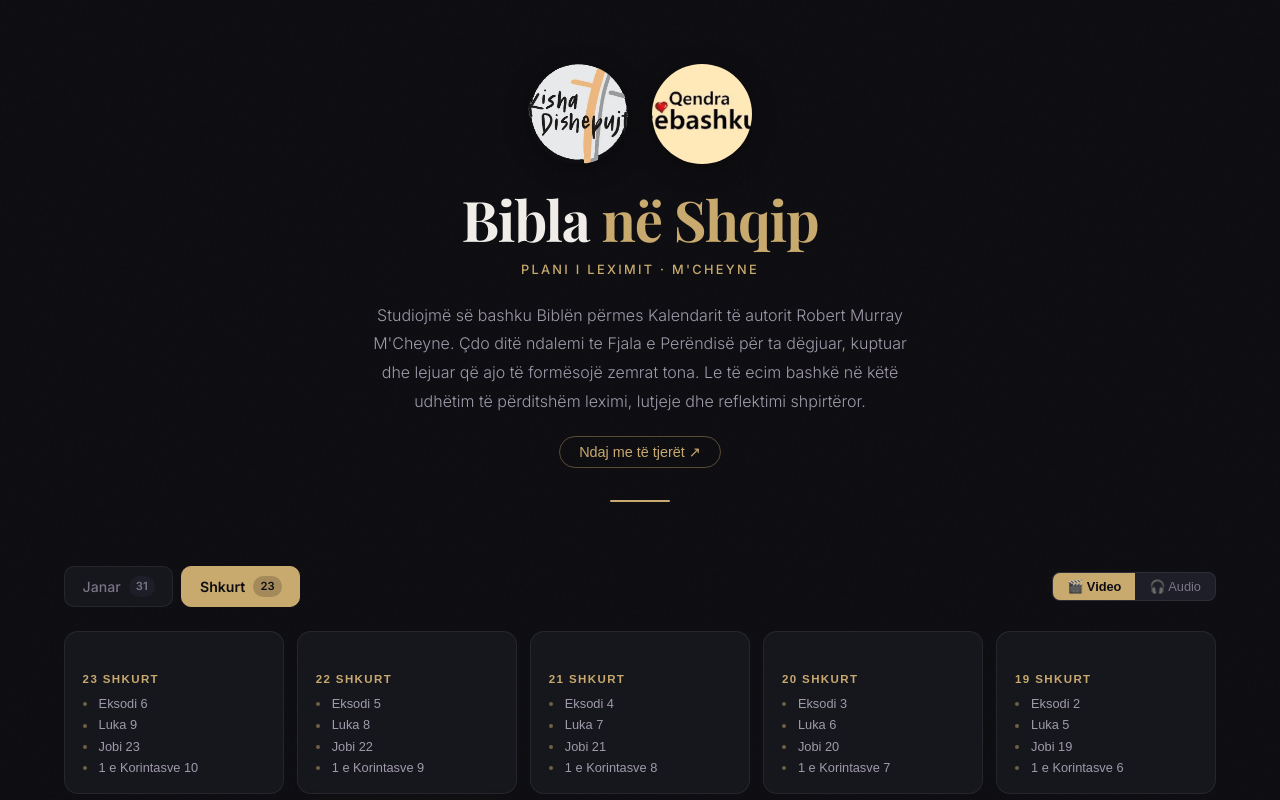
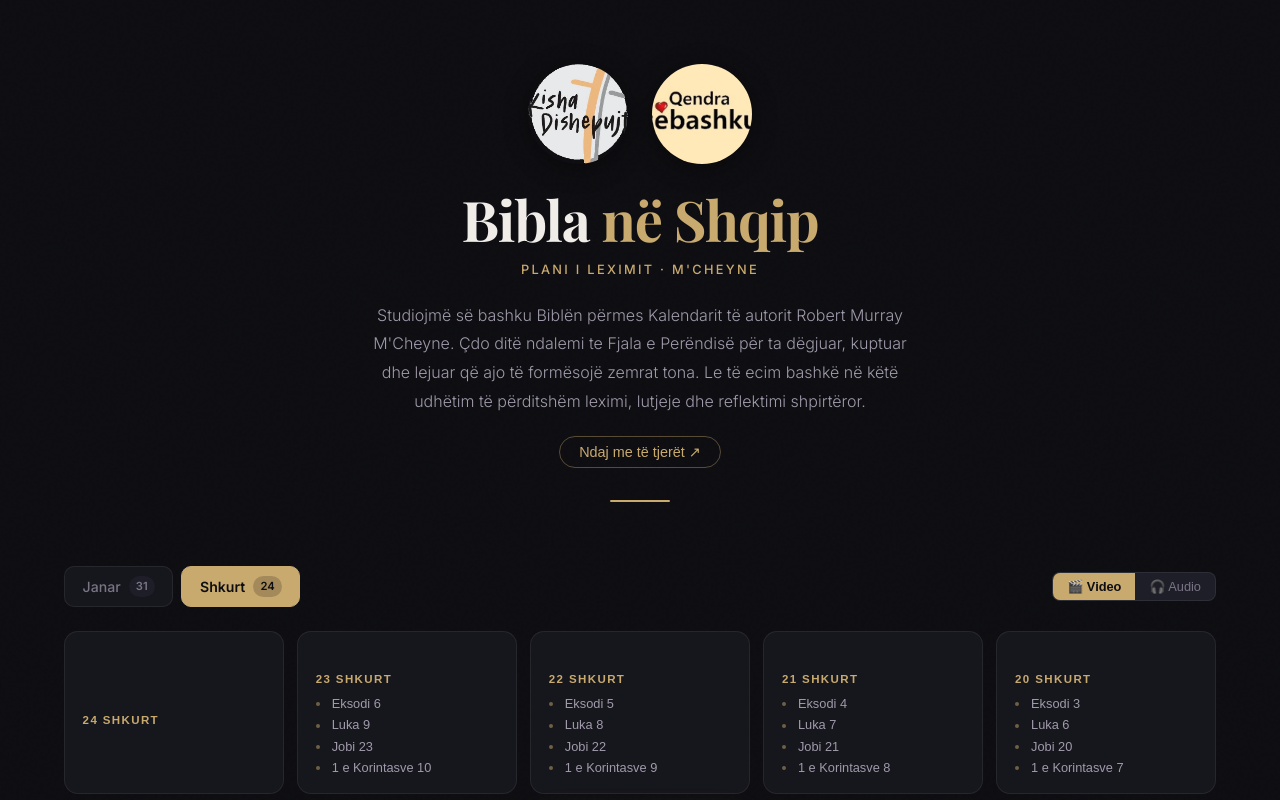
Before and after one commit to jeffandmeredith-max/bibla-shqip, a React (Vite) app: page / in a window 1280 px wide. Shown: the top 800 px of the page. Built offline with nearby package versions, Linux system fonts and the light colour scheme.

Commit message:
chore: daily update 2026-02-24

```diff
--- a/src/data/february.js
+++ b/src/data/february.js
@@ -563,5 +563,11 @@ export const february = [
         "start": 779
       }
     ]
+  },
+  {
+    "day": 24,
+    "date": "24 Shkurt",
+    "videoId": "ALUileaLW_I",
+    "readings": []
   }
 ]
```
